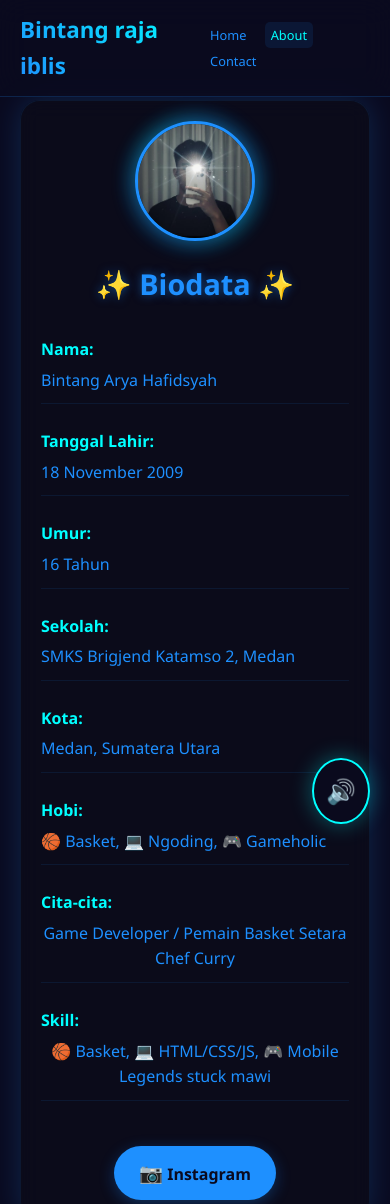
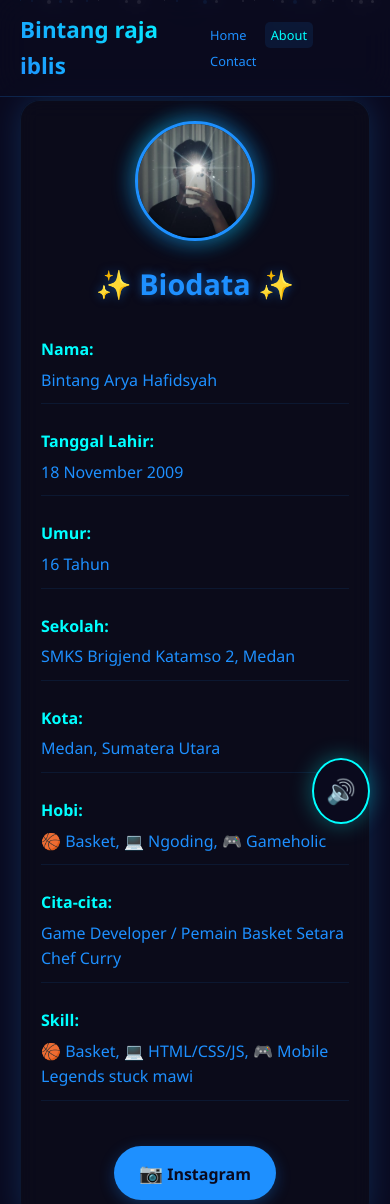
Before and after one commit to tytialo091-crypto/my-biodate, a plain HTML site: page about.html in a window 390 px wide. Shown: the top 1204 px of the page. Drawn offline with Linux system fonts and the light colour scheme.

Commit message:
Update style.css

```diff
--- a/style.css
+++ b/style.css
@@ -12,6 +12,74 @@ body {
   line-height: 1.6;
   min-height: 100vh;
   overflow-x: hidden;
+  position: relative;
+}
+
+/* ========== STARS BACKGROUND ANIMATION ========== */
+.stars-container {
+  position: fixed;
+  top: 0;
+  left: 0;
+  width: 100%;
+  height: 100%;
+  z-index: -1;
+  overflow: hidden;
+}
+
+.star {
+  position: absolute;
+  background: white;
+  border-radius: 50%;
+  box-shadow: 0 0 10px #fff, 0 0 20px #fff, 0 0 30px #fff, 0 0 40px #00ffff;
+  animation: starMove linear infinite;
+}
+
+@keyframes starMove {
+  from {
+    transform: translateY(0) translateX(0);
+    opacity: 1;
+  }
+  to {
+    transform: translateY(-100vh) translateX(20px);
+    opacity: 0;
+  }
+}
+
+.star:nth-child(1) { width: 2px; height: 2px; left: 10%; animation-duration: 8s; animation-delay: 0s; }
+.star:nth-child(2) { width: 3px; height: 3px; left: 20%; animation-duration: 10s; animation-delay: 1s; }
+.star:nth-child(3) { width: 1px; height: 1px; left: 30%; animation-duration: 6s; animation-delay: 2s; }
+.star:nth-child(4) { width: 4px; height: 4px; left: 40%; animation-duration: 12s; animation-delay: 3s; }
+.star:nth-child(5) { width: 2px; height: 2px; left: 50%; animation-duration: 7s; animation-delay: 4s; }
+.star:nth-child(6) { width: 3px; height: 3px; left: 60%; animation-duration: 9s; animation-delay: 5s; }
+.star:nth-child(7) { width: 1px; height: 1px; left: 70%; animation-duration: 5s; animation-delay: 6s; }
+.star:nth-child(8) { width: 4px; height: 4px; left: 80%; animation-duration: 11s; animation-delay: 7s; }
+.star:nth-child(9) { width: 2px; height: 2px; left: 90%; animation-duration: 8s; animation-delay: 8s; }
+.star:nth-child(10) { width: 3px; height: 3px; left: 15%; animation-duration: 10s; animation-delay: 9s; }
+.star:nth-child(11) { width: 1px; height: 1px; left: 25%; animation-duration: 6s; animation-delay: 10s; }
+.star:nth-child(12) { width: 4px; height: 4px; left: 35%; animation-duration: 12s; animation-delay: 11s; }
+.star:nth-child(13) { width: 2px; height: 2px; left: 45%; animation-duration: 7s; animation-delay: 12s; }
+.star:nth-child(14) { width: 3px; height: 3px; left: 55%; animation-duration: 9s; animation-delay: 13s; }
+.star:nth-child(15) { width: 1px; height: 1px; left: 65%; animation-duration: 5s; animation-delay: 14s; }
+.star:nth-child(16) { width: 4px; height: 4px; left: 75%; animation-duration: 11s; animation-delay: 15s; }
+.star:nth-child(17) { width: 2px; height: 2px; left: 85%; animation-duration: 8s; animation-delay: 16s; }
+.star:nth-child(18) { width: 3px; height: 3px; left: 95%; animation-duration: 10s; animation-delay: 17s; }
+.star:nth-child(19) { width: 1px; height: 1px; left: 5%; animation-duration: 6s; animation-delay: 18s; }
+.star:nth-child(20) { width: 4px; height: 4px; left: 12%; animation-duration: 12s; animation-delay: 19s; }
+.star:nth-child(21) { width: 2px; height: 2px; left: 22%; animation-duration: 7s; animation-delay: 20s; }
+.star:nth-child(22) { width: 3px; height: 3px; left: 32%; animation-duration: 9s; animation-delay: 21s; }
+.star:nth-child(23) { width: 1px; height: 1px; left: 42%; animation-duration: 5s; animation-delay: 22s; }
+.star:nth-child(24) { width: 4px; height: 4px; left: 52%; animation-duration: 11s; animation-delay: 23s; }
+.star:nth-child(25) { width: 2px; height: 2px; left: 62%; animation-duration: 8s; animation-delay: 24s; }
+.star:nth-child(26) { width: 3px; height: 3px; left: 72%; animation-duration: 10s; animation-delay: 25s; }
+.star:nth-child(27) { width: 1px; height: 1px; left: 82%; animation-duration: 6s; animation-delay: 26s; }
+.star:nth-child(28) { width: 4px; height: 4px; left: 92%; animation-duration: 12s; animation-delay: 27s; }
+.star:nth-child(29) { width: 2px; height: 2px; left: 8%; animation-duration: 7s; animation-delay: 28s; }
+.star:nth-child(30) { width: 3px; height: 3px; left: 18%; animation-duration: 9s; animation-delay: 29s; }
+
+/* Tambahan stars dengan warna biru */
+.star-blue {
+  background: #1e90ff;
+  box-shadow: 0 0 10px #1e90ff, 0 0 20px #1e90ff, 0 0 30px #00ffff;
 }
 
 /* ========== NAVBAR ========== */
@@ -155,6 +223,8 @@ body {
   box-shadow: 0 0 30px rgba(30, 144, 255, 0.2);
   text-align: center;
   border: 1px solid rgba(30, 144, 255, 0.1);
+  position: relative;
+  z-index: 2;
 }
 
 .contact-card {
@@ -211,22 +281,28 @@ body {
   font-size: 1.8rem;
 }
 
-/* ========== BIO ITEMS ========== */
+/* ========== BIO ITEMS - DENGAN JUSTIFY ========== */
 .bio-item {
   display: flex;
   justify-content: space-between;
   margin: 15px 0;
   padding: 10px 0;
   border-bottom: 1px solid rgba(30, 144, 255, 0.1);
+  text-align: left;
 }
 
-.bio-item:last-child {
-  border-bottom: none;
+.bio-item .bio-label {
+  font-weight: 600;
+  color: #00ffff;
+  text-align: left;
+  flex: 0 0 100px;
 }
 
-.bio-label {
-  font-weight: 600;
-  color: #00ffff;
+.bio-item span:last-child {
+  text-align: justify;
+  text-justify: inter-word;
+  flex: 1;
+  padding-left: 10px;
 }
 
 .social-links {
@@ -236,11 +312,13 @@ body {
   gap: 15px;
 }
 
-/* ========== CONTACT PAGE ========== */
+/* ========== CONTACT PAGE - DENGAN JUSTIFY ========== */
 .contact-desc {
   margin: 15px 0 20px;
   color: #aaa;
   font-style: italic;
+  text-align: justify;
+  text-justify: inter-word;
 }
 
 .contact-links {
@@ -248,6 +326,7 @@ body {
   flex-direction: column;
   gap: 12px;
   margin: 25px 0;
+  text-align: center;
 }
 
 .contact-btn {
@@ -256,6 +335,7 @@ body {
   align-items: center;
   justify-content: center;
   gap: 10px;
+  text-align: center;
 }
 
 .contact-info {
@@ -267,6 +347,8 @@ body {
 .contact-info p {
   margin: 8px 0;
   color: #1e90ff;
+  text-align: justify;
+  text-justify: inter-word;
 }
 
 /* ========== MUSIC CONTROL ========== */
@@ -372,14 +454,6 @@ body {
   margin-top: 10px;
 }
 
-/* ========== PARTICLES CANVAS ========== */
-canvas {
-  position: absolute;
-  inset: 0;
-  z-index: 0;
-  pointer-events: none;
-}
-
 /* ========== RESPONSIVE DESIGN ========== */
 @media (max-width: 768px) {
   .navbar {
@@ -406,9 +480,12 @@ canvas {
   }
 
   .bio-item {
-    flex-direction: column;
+    flex-direction: row;
     align-items: flex-start;
-    gap: 5px;
+  }
+
+  .bio-item .bio-label {
+    flex: 0 0 90px;
   }
 
   .music-control {
@@ -450,6 +527,30 @@ canvas {
   .music-icon {
     font-size: 1.5rem;
   }
+
+  /* Mobile fixes for justify */
+  .bio-item {
+    flex-direction: column;
+    align-items: stretch;
+  }
+
+  .bio-item .bio-label {
+    flex: none;
+    margin-bottom: 5px;
+  }
+
+  .bio-item span:last-child {
+    padding-left: 0;
+    text-align: left;
+  }
+
+  .contact-info p {
+    text-align: left;
+  }
+
+  .contact-desc {
+    text-align: left;
+  }
 }
 
 /* ========== UTILITY CLASSES ========== */
@@ -467,4 +568,4 @@ canvas {
 
 .hidden {
   display: none;
-}
+  }
```
